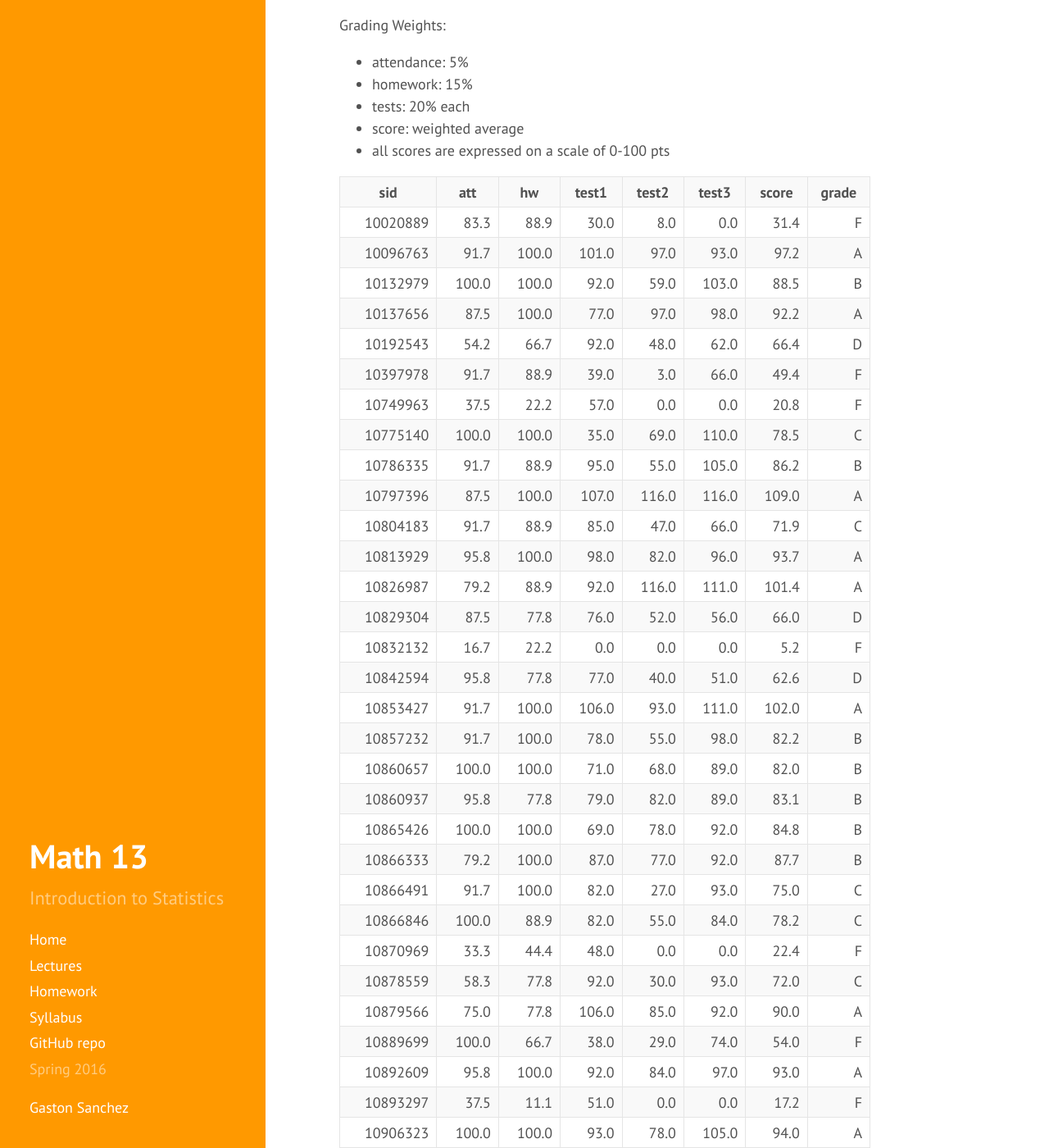
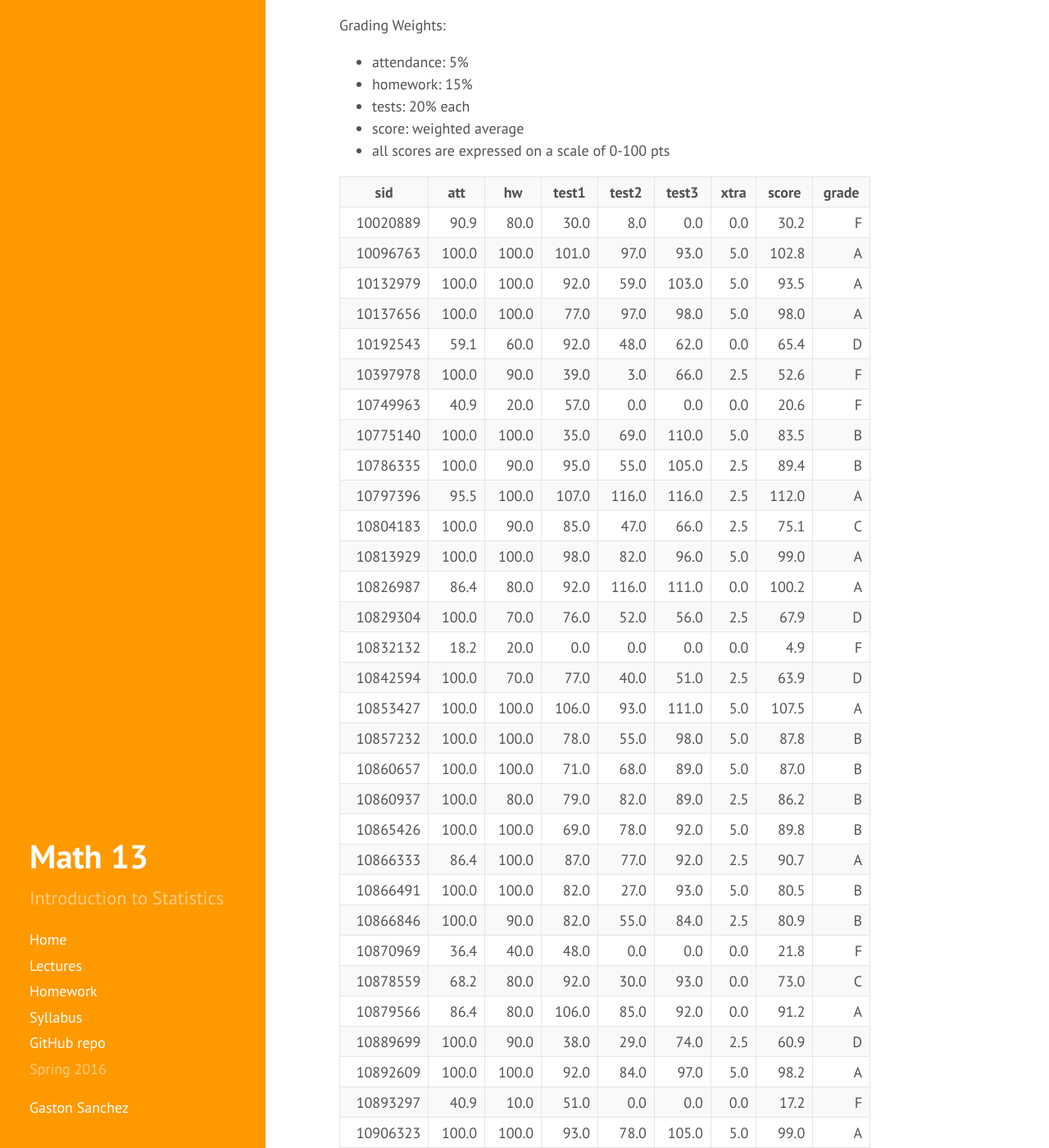
Before and after one commit to gastonstat/relic-math13, a Jekyll site: the page built from gradebook-20743.md, in a window 1280 px wide and 1400 px high, scrolled down 192 px. Shown: the whole window at 82% size. Built offline with Jekyll 4.4.1, drawn with Linux system fonts in a browser that asks for light colours; nearby versions of some CDN libraries; some of the changed text lies outside the part shown.

Commit message:
gradebook: update gbooks with ATT and HW policies

```diff
--- a/gradebook-20743.md
+++ b/gradebook-20743.md
@@ -16,45 +16,45 @@ Grading Weights:
 - all scores are expressed on a scale of 0-100 pts
 
 <!-- html table generated in R 3.2.3 by xtable 1.8-2 package -->
-<!-- Mon May 16 15:28:30 2016 -->
+<!-- Wed May 18 18:08:15 2016 -->
 <table >
-<tr> <th> sid </th> <th> att </th> <th> hw </th> <th> test1 </th> <th> test2 </th> <th> test3 </th> <th> score </th> <th> grade </th>  </tr>
-  <tr> <td align="right"> 10020889 </td> <td align="right"> 83.3 </td> <td align="right"> 88.9 </td> <td align="right"> 30.0 </td> <td align="right"> 8.0 </td> <td align="right"> 0.0 </td> <td align="right"> 31.4 </td> <td align="right"> F </td> </tr>
-  <tr> <td align="right"> 10096763 </td> <td align="right"> 91.7 </td> <td align="right"> 100.0 </td> <td align="right"> 101.0 </td> <td align="right"> 97.0 </td> <td align="right"> 93.0 </td> <td align="right"> 97.2 </td> <td align="right"> A </td> </tr>
-  <tr> <td align="right"> 10132979 </td> <td align="right"> 100.0 </td> <td align="right"> 100.0 </td> <td align="right"> 92.0 </td> <td align="right"> 59.0 </td> <td align="right"> 103.0 </td> <td align="right"> 88.5 </td> <td align="right"> B </td> </tr>
-  <tr> <td align="right"> 10137656 </td> <td align="right"> 87.5 </td> <td align="right"> 100.0 </td> <td align="right"> 77.0 </td> <td align="right"> 97.0 </td> <td align="right"> 98.0 </td> <td align="right"> 92.2 </td> <td align="right"> A </td> </tr>
-  <tr> <td align="right"> 10192543 </td> <td align="right"> 54.2 </td> <td align="right"> 66.7 </td> <td align="right"> 92.0 </td> <td align="right"> 48.0 </td> <td align="right"> 62.0 </td> <td align="right"> 66.4 </td> <td align="right"> D </td> </tr>
-  <tr> <td align="right"> 10397978 </td> <td align="right"> 91.7 </td> <td align="right"> 88.9 </td> <td align="right"> 39.0 </td> <td align="right"> 3.0 </td> <td align="right"> 66.0 </td> <td align="right"> 49.4 </td> <td align="right"> F </td> </tr>
-  <tr> <td align="right"> 10749963 </td> <td align="right"> 37.5 </td> <td align="right"> 22.2 </td> <td align="right"> 57.0 </td> <td align="right"> 0.0 </td> <td align="right"> 0.0 </td> <td align="right"> 20.8 </td> <td align="right"> F </td> </tr>
-  <tr> <td align="right"> 10775140 </td> <td align="right"> 100.0 </td> <td align="right"> 100.0 </td> <td align="right"> 35.0 </td> <td align="right"> 69.0 </td> <td align="right"> 110.0 </td> <td align="right"> 78.5 </td> <td align="right"> C </td> </tr>
-  <tr> <td align="right"> 10786335 </td> <td align="right"> 91.7 </td> <td align="right"> 88.9 </td> <td align="right"> 95.0 </td> <td align="right"> 55.0 </td> <td align="right"> 105.0 </td> <td align="right"> 86.2 </td> <td align="right"> B </td> </tr>
-  <tr> <td align="right"> 10797396 </td> <td align="right"> 87.5 </td> <td align="right"> 100.0 </td> <td align="right"> 107.0 </td> <td align="right"> 116.0 </td> <td align="right"> 116.0 </td> <td align="right"> 109.0 </td> <td align="right"> A </td> </tr>
-  <tr> <td align="right"> 10804183 </td> <td align="right"> 91.7 </td> <td align="right"> 88.9 </td> <td align="right"> 85.0 </td> <td align="right"> 47.0 </td> <td align="right"> 66.0 </td> <td align="right"> 71.9 </td> <td align="right"> C </td> </tr>
-  <tr> <td align="right"> 10813929 </td> <td align="right"> 95.8 </td> <td align="right"> 100.0 </td> <td align="right"> 98.0 </td> <td align="right"> 82.0 </td> <td align="right"> 96.0 </td> <td align="right"> 93.7 </td> <td align="right"> A </td> </tr>
-  <tr> <td align="right"> 10826987 </td> <td align="right"> 79.2 </td> <td align="right"> 88.9 </td> <td align="right"> 92.0 </td> <td align="right"> 116.0 </td> <td align="right"> 111.0 </td> <td align="right"> 101.4 </td> <td align="right"> A </td> </tr>
-  <tr> <td align="right"> 10829304 </td> <td align="right"> 87.5 </td> <td align="right"> 77.8 </td> <td align="right"> 76.0 </td> <td align="right"> 52.0 </td> <td align="right"> 56.0 </td> <td align="right"> 66.0 </td> <td align="right"> D </td> </tr>
-  <tr> <td align="right"> 10832132 </td> <td align="right"> 16.7 </td> <td align="right"> 22.2 </td> <td align="right"> 0.0 </td> <td align="right"> 0.0 </td> <td align="right"> 0.0 </td> <td align="right"> 5.2 </td> <td align="right"> F </td> </tr>
-  <tr> <td align="right"> 10842594 </td> <td align="right"> 95.8 </td> <td align="right"> 77.8 </td> <td align="right"> 77.0 </td> <td align="right"> 40.0 </td> <td align="right"> 51.0 </td> <td align="right"> 62.6 </td> <td align="right"> D </td> </tr>
-  <tr> <td align="right"> 10853427 </td> <td align="right"> 91.7 </td> <td align="right"> 100.0 </td> <td align="right"> 106.0 </td> <td align="right"> 93.0 </td> <td align="right"> 111.0 </td> <td align="right"> 102.0 </td> <td align="right"> A </td> </tr>
-  <tr> <td align="right"> 10857232 </td> <td align="right"> 91.7 </td> <td align="right"> 100.0 </td> <td align="right"> 78.0 </td> <td align="right"> 55.0 </td> <td align="right"> 98.0 </td> <td align="right"> 82.2 </td> <td align="right"> B </td> </tr>
-  <tr> <td align="right"> 10860657 </td> <td align="right"> 100.0 </td> <td align="right"> 100.0 </td> <td align="right"> 71.0 </td> <td align="right"> 68.0 </td> <td align="right"> 89.0 </td> <td align="right"> 82.0 </td> <td align="right"> B </td> </tr>
-  <tr> <td align="right"> 10860937 </td> <td align="right"> 95.8 </td> <td align="right"> 77.8 </td> <td align="right"> 79.0 </td> <td align="right"> 82.0 </td> <td align="right"> 89.0 </td> <td align="right"> 83.1 </td> <td align="right"> B </td> </tr>
-  <tr> <td align="right"> 10865426 </td> <td align="right"> 100.0 </td> <td align="right"> 100.0 </td> <td align="right"> 69.0 </td> <td align="right"> 78.0 </td> <td align="right"> 92.0 </td> <td align="right"> 84.8 </td> <td align="right"> B </td> </tr>
-  <tr> <td align="right"> 10866333 </td> <td align="right"> 79.2 </td> <td align="right"> 100.0 </td> <td align="right"> 87.0 </td> <td align="right"> 77.0 </td> <td align="right"> 92.0 </td> <td align="right"> 87.7 </td> <td align="right"> B </td> </tr>
-  <tr> <td align="right"> 10866491 </td> <td align="right"> 91.7 </td> <td align="right"> 100.0 </td> <td align="right"> 82.0 </td> <td align="right"> 27.0 </td> <td align="right"> 93.0 </td> <td align="right"> 75.0 </td> <td align="right"> C </td> </tr>
-  <tr> <td align="right"> 10866846 </td> <td align="right"> 100.0 </td> <td align="right"> 88.9 </td> <td align="right"> 82.0 </td> <td align="right"> 55.0 </td> <td align="right"> 84.0 </td> <td align="right"> 78.2 </td> <td align="right"> C </td> </tr>
-  <tr> <td align="right"> 10870969 </td> <td align="right"> 33.3 </td> <td align="right"> 44.4 </td> <td align="right"> 48.0 </td> <td align="right"> 0.0 </td> <td align="right"> 0.0 </td> <td align="right"> 22.4 </td> <td align="right"> F </td> </tr>
-  <tr> <td align="right"> 10878559 </td> <td align="right"> 58.3 </td> <td align="right"> 77.8 </td> <td align="right"> 92.0 </td> <td align="right"> 30.0 </td> <td align="right"> 93.0 </td> <td align="right"> 72.0 </td> <td align="right"> C </td> </tr>
-  <tr> <td align="right"> 10879566 </td> <td align="right"> 75.0 </td> <td align="right"> 77.8 </td> <td align="right"> 106.0 </td> <td align="right"> 85.0 </td> <td align="right"> 92.0 </td> <td align="right"> 90.0 </td> <td align="right"> A </td> </tr>
-  <tr> <td align="right"> 10889699 </td> <td align="right"> 100.0 </td> <td align="right"> 66.7 </td> <td align="right"> 38.0 </td> <td align="right"> 29.0 </td> <td align="right"> 74.0 </td> <td align="right"> 54.0 </td> <td align="right"> F </td> </tr>
-  <tr> <td align="right"> 10892609 </td> <td align="right"> 95.8 </td> <td align="right"> 100.0 </td> <td align="right"> 92.0 </td> <td align="right"> 84.0 </td> <td align="right"> 97.0 </td> <td align="right"> 93.0 </td> <td align="right"> A </td> </tr>
-  <tr> <td align="right"> 10893297 </td> <td align="right"> 37.5 </td> <td align="right"> 11.1 </td> <td align="right"> 51.0 </td> <td align="right"> 0.0 </td> <td align="right"> 0.0 </td> <td align="right"> 17.2 </td> <td align="right"> F </td> </tr>
-  <tr> <td align="right"> 10906323 </td> <td align="right"> 100.0 </td> <td align="right"> 100.0 </td> <td align="right"> 93.0 </td> <td align="right"> 78.0 </td> <td align="right"> 105.0 </td> <td align="right"> 94.0 </td> <td align="right"> A </td> </tr>
-  <tr> <td align="right"> 10918013 </td> <td align="right"> 75.0 </td> <td align="right"> 66.7 </td> <td align="right"> 97.0 </td> <td align="right"> 44.0 </td> <td align="right"> 98.0 </td> <td align="right"> 76.9 </td> <td align="right"> C </td> </tr>
-  <tr> <td align="right"> 10929981 </td> <td align="right"> 91.7 </td> <td align="right"> 100.0 </td> <td align="right"> 74.0 </td> <td align="right"> 53.0 </td> <td align="right"> 100.0 </td> <td align="right"> 81.2 </td> <td align="right"> B </td> </tr>
-  <tr> <td align="right"> 10930498 </td> <td align="right"> 79.2 </td> <td align="right"> 66.7 </td> <td align="right"> 98.0 </td> <td align="right"> 58.0 </td> <td align="right"> 77.0 </td> <td align="right"> 75.7 </td> <td align="right"> C </td> </tr>
-  <tr> <td align="right"> 10930840 </td> <td align="right"> 62.5 </td> <td align="right"> 44.4 </td> <td align="right"> 85.0 </td> <td align="right"> 82.0 </td> <td align="right"> 69.0 </td> <td align="right"> 71.2 </td> <td align="right"> C </td> </tr>
-  <tr> <td align="right"> 10931692 </td> <td align="right"> 37.5 </td> <td align="right"> 11.1 </td> <td align="right"> 37.0 </td> <td align="right"> 0.0 </td> <td align="right"> 0.0 </td> <td align="right"> 13.7 </td> <td align="right"> F </td> </tr>
-  <tr> <td align="right"> 10933777 </td> <td align="right"> 91.7 </td> <td align="right"> 100.0 </td> <td align="right"> 100.0 </td> <td align="right"> 90.0 </td> <td align="right"> 100.0 </td> <td align="right"> 97.0 </td> <td align="right"> A </td> </tr>
-  <tr> <td align="right"> 10935291 </td> <td align="right"> 95.8 </td> <td align="right"> 100.0 </td> <td align="right"> 102.0 </td> <td align="right"> 97.0 </td> <td align="right"> 98.0 </td> <td align="right"> 99.0 </td> <td align="right"> A </td> </tr>
+<tr> <th> sid </th> <th> att </th> <th> hw </th> <th> test1 </th> <th> test2 </th> <th> test3 </th> <th> xtra </th> <th> score </th> <th> grade </th>  </tr>
+  <tr> <td align="right"> 10020889 </td> <td align="right"> 90.9 </td> <td align="right"> 80.0 </td> <td align="right"> 30.0 </td> <td align="right"> 8.0 </td> <td align="right"> 0.0 </td> <td align="right"> 0.0 </td> <td align="right"> 30.2 </td> <td align="right"> F </td> </tr>
+  <tr> <td align="right"> 10096763 </td> <td align="right"> 100.0 </td> <td align="right"> 100.0 </td> <td align="right"> 101.0 </td> <td align="right"> 97.0 </td> <td align="right"> 93.0 </td> <td align="right"> 5.0 </td> <td align="right"> 102.8 </td> <td align="right"> A </td> </tr>
+  <tr> <td align="right"> 10132979 </td> <td align="right"> 100.0 </td> <td align="right"> 100.0 </td> <td align="right"> 92.0 </td> <td align="right"> 59.0 </td> <td align="right"> 103.0 </td> <td align="right"> 5.0 </td> <td align="right"> 93.5 </td> <td align="right"> A </td> </tr>
+  <tr> <td align="right"> 10137656 </td> <td align="right"> 100.0 </td> <td align="right"> 100.0 </td> <td align="right"> 77.0 </td> <td align="right"> 97.0 </td> <td align="right"> 98.0 </td> <td align="right"> 5.0 </td> <td align="right"> 98.0 </td> <td align="right"> A </td> </tr>
+  <tr> <td align="right"> 10192543 </td> <td align="right"> 59.1 </td> <td align="right"> 60.0 </td> <td align="right"> 92.0 </td> <td align="right"> 48.0 </td> <td align="right"> 62.0 </td> <td align="right"> 0.0 </td> <td align="right"> 65.4 </td> <td align="right"> D </td> </tr>
+  <tr> <td align="right"> 10397978 </td> <td align="right"> 100.0 </td> <td align="right"> 90.0 </td> <td align="right"> 39.0 </td> <td align="right"> 3.0 </td> <td align="right"> 66.0 </td> <td align="right"> 2.5 </td> <td align="right"> 52.6 </td> <td align="right"> F </td> </tr>
+  <tr> <td align="right"> 10749963 </td> <td align="right"> 40.9 </td> <td align="right"> 20.0 </td> <td align="right"> 57.0 </td> <td align="right"> 0.0 </td> <td align="right"> 0.0 </td> <td align="right"> 0.0 </td> <td align="right"> 20.6 </td> <td align="right"> F </td> </tr>
+  <tr> <td align="right"> 10775140 </td> <td align="right"> 100.0 </td> <td align="right"> 100.0 </td> <td align="right"> 35.0 </td> <td align="right"> 69.0 </td> <td align="right"> 110.0 </td> <td align="right"> 5.0 </td> <td align="right"> 83.5 </td> <td align="right"> B </td> </tr>
+  <tr> <td align="right"> 10786335 </td> <td align="right"> 100.0 </td> <td align="right"> 90.0 </td> <td align="right"> 95.0 </td> <td align="right"> 55.0 </td> <td align="right"> 105.0 </td> <td align="right"> 2.5 </td> <td align="right"> 89.4 </td> <td align="right"> B </td> </tr>
+  <tr> <td align="right"> 10797396 </td> <td align="right"> 95.5 </td> <td align="right"> 100.0 </td> <td align="right"> 107.0 </td> <td align="right"> 116.0 </td> <td align="right"> 116.0 </td> <td align="right"> 2.5 </td> <td align="right"> 112.0 </td> <td align="right"> A </td> </tr>
+  <tr> <td align="right"> 10804183 </td> <td align="right"> 100.0 </td> <td align="right"> 90.0 </td> <td align="right"> 85.0 </td> <td align="right"> 47.0 </td> <td align="right"> 66.0 </td> <td align="right"> 2.5 </td> <td align="right"> 75.1 </td> <td align="right"> C </td> </tr>
+  <tr> <td align="right"> 10813929 </td> <td align="right"> 100.0 </td> <td align="right"> 100.0 </td> <td align="right"> 98.0 </td> <td align="right"> 82.0 </td> <td align="right"> 96.0 </td> <td align="right"> 5.0 </td> <td align="right"> 99.0 </td> <td align="right"> A </td> </tr>
+  <tr> <td align="right"> 10826987 </td> <td align="right"> 86.4 </td> <td align="right"> 80.0 </td> <td align="right"> 92.0 </td> <td align="right"> 116.0 </td> <td align="right"> 111.0 </td> <td align="right"> 0.0 </td> <td align="right"> 100.2 </td> <td align="right"> A </td> </tr>
+  <tr> <td align="right"> 10829304 </td> <td align="right"> 100.0 </td> <td align="right"> 70.0 </td> <td align="right"> 76.0 </td> <td align="right"> 52.0 </td> <td align="right"> 56.0 </td> <td align="right"> 2.5 </td> <td align="right"> 67.9 </td> <td align="right"> D </td> </tr>
+  <tr> <td align="right"> 10832132 </td> <td align="right"> 18.2 </td> <td align="right"> 20.0 </td> <td align="right"> 0.0 </td> <td align="right"> 0.0 </td> <td align="right"> 0.0 </td> <td align="right"> 0.0 </td> <td align="right"> 4.9 </td> <td align="right"> F </td> </tr>
+  <tr> <td align="right"> 10842594 </td> <td align="right"> 100.0 </td> <td align="right"> 70.0 </td> <td align="right"> 77.0 </td> <td align="right"> 40.0 </td> <td align="right"> 51.0 </td> <td align="right"> 2.5 </td> <td align="right"> 63.9 </td> <td align="right"> D </td> </tr>
+  <tr> <td align="right"> 10853427 </td> <td align="right"> 100.0 </td> <td align="right"> 100.0 </td> <td align="right"> 106.0 </td> <td align="right"> 93.0 </td> <td align="right"> 111.0 </td> <td align="right"> 5.0 </td> <td align="right"> 107.5 </td> <td align="right"> A </td> </tr>
+  <tr> <td align="right"> 10857232 </td> <td align="right"> 100.0 </td> <td align="right"> 100.0 </td> <td align="right"> 78.0 </td> <td align="right"> 55.0 </td> <td align="right"> 98.0 </td> <td align="right"> 5.0 </td> <td align="right"> 87.8 </td> <td align="right"> B </td> </tr>
+  <tr> <td align="right"> 10860657 </td> <td align="right"> 100.0 </td> <td align="right"> 100.0 </td> <td align="right"> 71.0 </td> <td align="right"> 68.0 </td> <td align="right"> 89.0 </td> <td align="right"> 5.0 </td> <td align="right"> 87.0 </td> <td align="right"> B </td> </tr>
+  <tr> <td align="right"> 10860937 </td> <td align="right"> 100.0 </td> <td align="right"> 80.0 </td> <td align="right"> 79.0 </td> <td align="right"> 82.0 </td> <td align="right"> 89.0 </td> <td align="right"> 2.5 </td> <td align="right"> 86.2 </td> <td align="right"> B </td> </tr>
+  <tr> <td align="right"> 10865426 </td> <td align="right"> 100.0 </td> <td align="right"> 100.0 </td> <td align="right"> 69.0 </td> <td align="right"> 78.0 </td> <td align="right"> 92.0 </td> <td align="right"> 5.0 </td> <td align="right"> 89.8 </td> <td align="right"> B </td> </tr>
+  <tr> <td align="right"> 10866333 </td> <td align="right"> 86.4 </td> <td align="right"> 100.0 </td> <td align="right"> 87.0 </td> <td align="right"> 77.0 </td> <td align="right"> 92.0 </td> <td align="right"> 2.5 </td> <td align="right"> 90.7 </td> <td align="right"> A </td> </tr>
+  <tr> <td align="right"> 10866491 </td> <td align="right"> 100.0 </td> <td align="right"> 100.0 </td> <td align="right"> 82.0 </td> <td align="right"> 27.0 </td> <td align="right"> 93.0 </td> <td align="right"> 5.0 </td> <td align="right"> 80.5 </td> <td align="right"> B </td> </tr>
+  <tr> <td align="right"> 10866846 </td> <td align="right"> 100.0 </td> <td align="right"> 90.0 </td> <td align="right"> 82.0 </td> <td align="right"> 55.0 </td> <td align="right"> 84.0 </td> <td align="right"> 2.5 </td> <td align="right"> 80.9 </td> <td align="right"> B </td> </tr>
+  <tr> <td align="right"> 10870969 </td> <td align="right"> 36.4 </td> <td align="right"> 40.0 </td> <td align="right"> 48.0 </td> <td align="right"> 0.0 </td> <td align="right"> 0.0 </td> <td align="right"> 0.0 </td> <td align="right"> 21.8 </td> <td align="right"> F </td> </tr>
+  <tr> <td align="right"> 10878559 </td> <td align="right"> 68.2 </td> <td align="right"> 80.0 </td> <td align="right"> 92.0 </td> <td align="right"> 30.0 </td> <td align="right"> 93.0 </td> <td align="right"> 0.0 </td> <td align="right"> 73.0 </td> <td align="right"> C </td> </tr>
+  <tr> <td align="right"> 10879566 </td> <td align="right"> 86.4 </td> <td align="right"> 80.0 </td> <td align="right"> 106.0 </td> <td align="right"> 85.0 </td> <td align="right"> 92.0 </td> <td align="right"> 0.0 </td> <td align="right"> 91.2 </td> <td align="right"> A </td> </tr>
+  <tr> <td align="right"> 10889699 </td> <td align="right"> 100.0 </td> <td align="right"> 90.0 </td> <td align="right"> 38.0 </td> <td align="right"> 29.0 </td> <td align="right"> 74.0 </td> <td align="right"> 2.5 </td> <td align="right"> 60.9 </td> <td align="right"> D </td> </tr>
+  <tr> <td align="right"> 10892609 </td> <td align="right"> 100.0 </td> <td align="right"> 100.0 </td> <td align="right"> 92.0 </td> <td align="right"> 84.0 </td> <td align="right"> 97.0 </td> <td align="right"> 5.0 </td> <td align="right"> 98.2 </td> <td align="right"> A </td> </tr>
+  <tr> <td align="right"> 10893297 </td> <td align="right"> 40.9 </td> <td align="right"> 10.0 </td> <td align="right"> 51.0 </td> <td align="right"> 0.0 </td> <td align="right"> 0.0 </td> <td align="right"> 0.0 </td> <td align="right"> 17.2 </td> <td align="right"> F </td> </tr>
+  <tr> <td align="right"> 10906323 </td> <td align="right"> 100.0 </td> <td align="right"> 100.0 </td> <td align="right"> 93.0 </td> <td align="right"> 78.0 </td> <td align="right"> 105.0 </td> <td align="right"> 5.0 </td> <td align="right"> 99.0 </td> <td align="right"> A </td> </tr>
+  <tr> <td align="right"> 10918013 </td> <td align="right"> 86.4 </td> <td align="right"> 60.0 </td> <td align="right"> 97.0 </td> <td align="right"> 44.0 </td> <td align="right"> 98.0 </td> <td align="right"> 0.0 </td> <td align="right"> 76.4 </td> <td align="right"> C </td> </tr>
+  <tr> <td align="right"> 10929981 </td> <td align="right"> 100.0 </td> <td align="right"> 100.0 </td> <td align="right"> 74.0 </td> <td align="right"> 53.0 </td> <td align="right"> 100.0 </td> <td align="right"> 5.0 </td> <td align="right"> 86.8 </td> <td align="right"> B </td> </tr>
+  <tr> <td align="right"> 10930498 </td> <td align="right"> 86.4 </td> <td align="right"> 70.0 </td> <td align="right"> 98.0 </td> <td align="right"> 58.0 </td> <td align="right"> 77.0 </td> <td align="right"> 0.0 </td> <td align="right"> 76.8 </td> <td align="right"> C </td> </tr>
+  <tr> <td align="right"> 10930840 </td> <td align="right"> 72.7 </td> <td align="right"> 40.0 </td> <td align="right"> 85.0 </td> <td align="right"> 82.0 </td> <td align="right"> 69.0 </td> <td align="right"> 0.0 </td> <td align="right"> 71.0 </td> <td align="right"> C </td> </tr>
+  <tr> <td align="right"> 10931692 </td> <td align="right"> 40.9 </td> <td align="right"> 10.0 </td> <td align="right"> 37.0 </td> <td align="right"> 0.0 </td> <td align="right"> 0.0 </td> <td align="right"> 0.0 </td> <td align="right"> 13.7 </td> <td align="right"> F </td> </tr>
+  <tr> <td align="right"> 10933777 </td> <td align="right"> 100.0 </td> <td align="right"> 100.0 </td> <td align="right"> 100.0 </td> <td align="right"> 90.0 </td> <td align="right"> 100.0 </td> <td align="right"> 5.0 </td> <td align="right"> 102.5 </td> <td align="right"> A </td> </tr>
+  <tr> <td align="right"> 10935291 </td> <td align="right"> 100.0 </td> <td align="right"> 100.0 </td> <td align="right"> 102.0 </td> <td align="right"> 97.0 </td> <td align="right"> 98.0 </td> <td align="right"> 5.0 </td> <td align="right"> 104.2 </td> <td align="right"> A </td> </tr>
    </table>
```
Also changed, not shown: gradebook-20308.md (+36 -36 lines).
